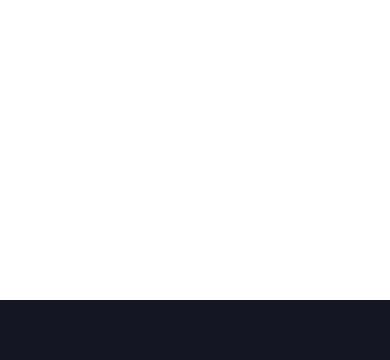
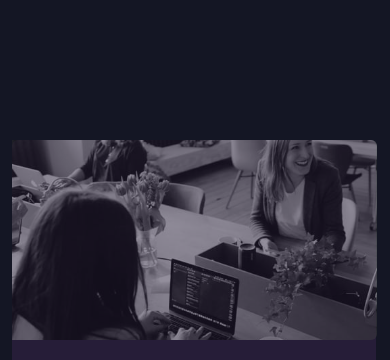
Before and after one commit to sud018/responsive-site, a plain HTML site: page index.html in a window 390 px wide. Shown: the top 360 px of the page. Drawn offline with Linux system fonts and the light colour scheme.

Commit message:
space changed

```diff
--- a/style.css
+++ b/style.css
@@ -69,7 +69,7 @@ object-fit: cover;
     width:100%;
     left: 0px;
     position: relative;
-    top:300px;
+
   }
   .header{
     height:600px;
```
